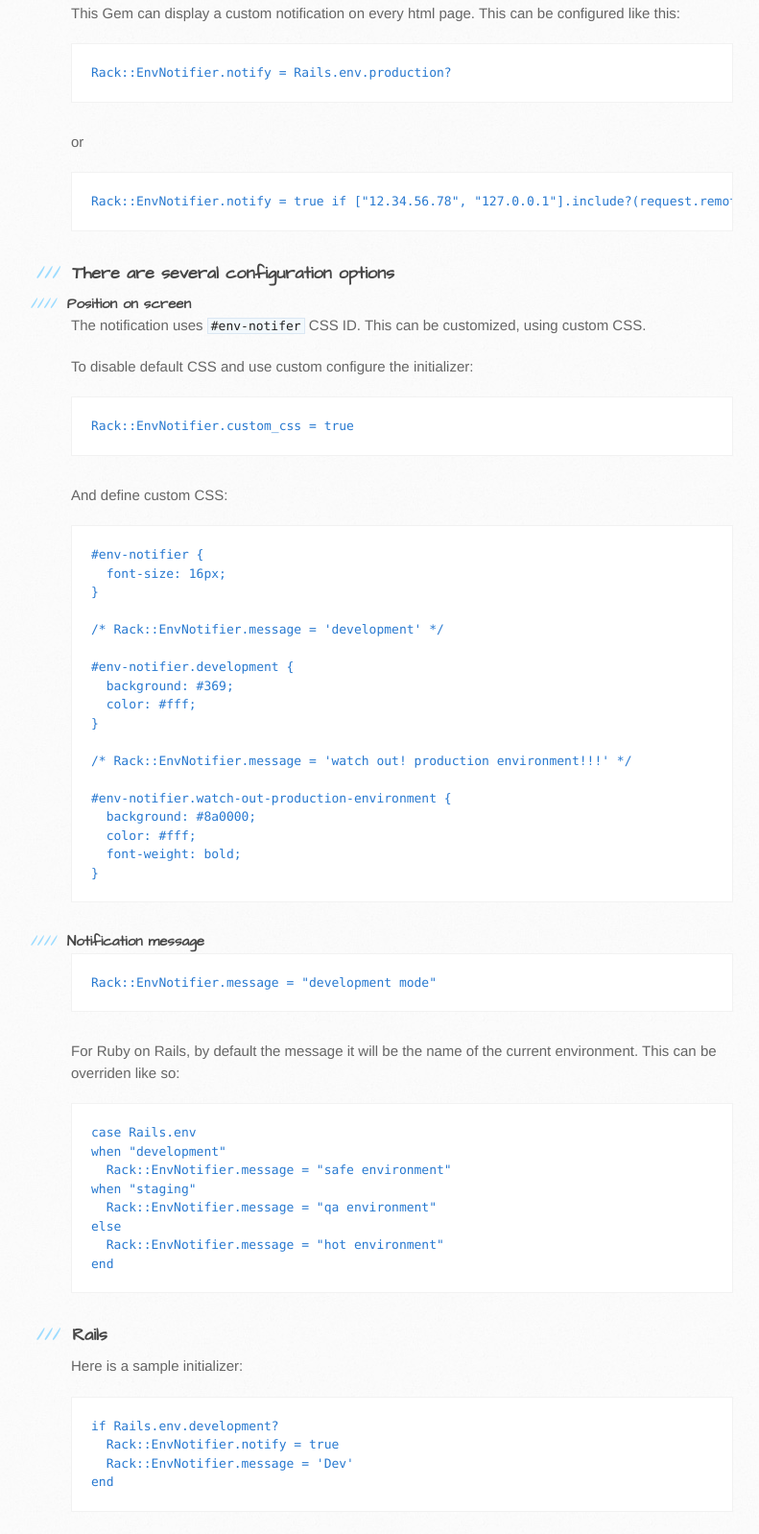
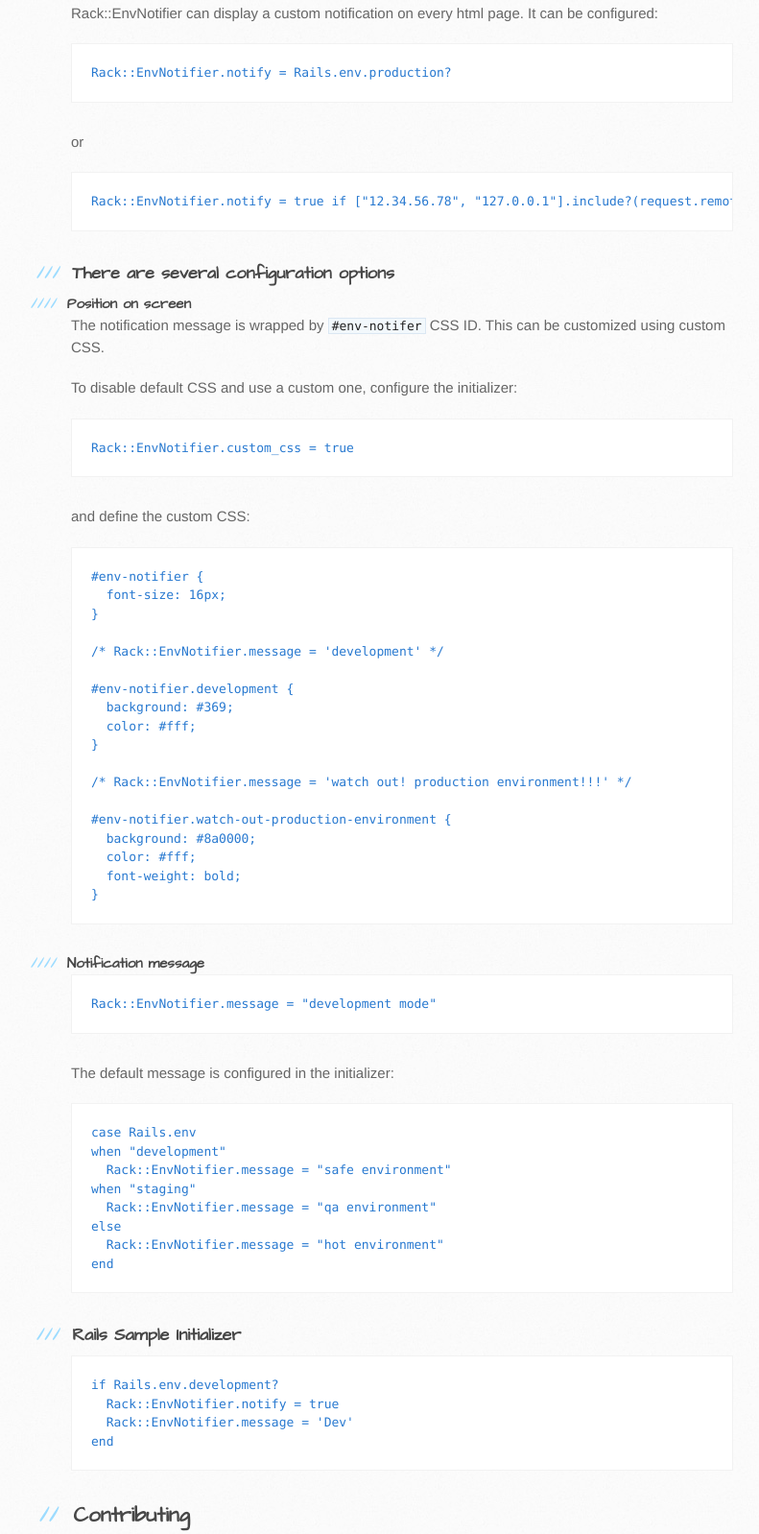
Before and after one commit to ducknorris/env-notifier, a plain HTML site: page index.html in a window 1280 px wide. Shown: the part 4488-6086 px from the top of the page at 96% size, without its empty margins (96-887 px from the left). Drawn offline with Linux system fonts and the light colour scheme.

Commit message:
Create gh-pages branch via GitHub

```diff
--- a/index.html
+++ b/index.html
@@ -71,7 +71,7 @@
 <h2>
 <a name="usage" class="anchor" href="#usage"><span class="octicon octicon-link"></span></a>Usage</h2>
 
-<p>This Gem can display a custom notification on every html page. This can be configured like this:</p>
+<p>Rack::EnvNotifier can display a custom notification on every html page. It can be configured:</p>
 
 <pre><code>Rack::EnvNotifier.notify = Rails.env.production?
 </code></pre>
@@ -87,14 +87,14 @@
 <h4>
 <a name="position-on-screen" class="anchor" href="#position-on-screen"><span class="octicon octicon-link"></span></a>Position on screen</h4>
 
-<p>The notification uses <code>#env-notifer</code> CSS ID. This can be customized, using custom CSS.</p>
+<p>The notification message is wrapped by <code>#env-notifer</code> CSS ID. This can be customized using custom CSS.</p>
 
-<p>To disable default CSS and use custom configure the initializer:</p>
+<p>To disable default CSS and use a custom one, configure the initializer:</p>
 
 <pre><code>Rack::EnvNotifier.custom_css = true
 </code></pre>
 
-<p>And define custom CSS:</p>
+<p>and define the custom CSS:</p>
 
 <pre><code>#env-notifier {
   font-size: 16px;
@@ -122,7 +122,7 @@
 <pre><code>Rack::EnvNotifier.message = "development mode"
 </code></pre>
 
-<p>For Ruby on Rails, by default the message it will be the name of the current environment. This can be overriden like so:</p>
+<p>The default message is configured in the initializer:</p>
 
 <pre><code>case Rails.env
 when "development"
@@ -135,9 +135,7 @@ end
 </code></pre>
 
 <h3>
-<a name="rails" class="anchor" href="#rails"><span class="octicon octicon-link"></span></a>Rails</h3>
-
-<p>Here is a sample initializer:</p>
+<a name="rails-sample-initializer" class="anchor" href="#rails-sample-initializer"><span class="octicon octicon-link"></span></a>Rails Sample Initializer</h3>
 
 <pre><code>if Rails.env.development?
   Rack::EnvNotifier.notify = true
```
Also changed, not shown: params.json (+1 -1 lines).
